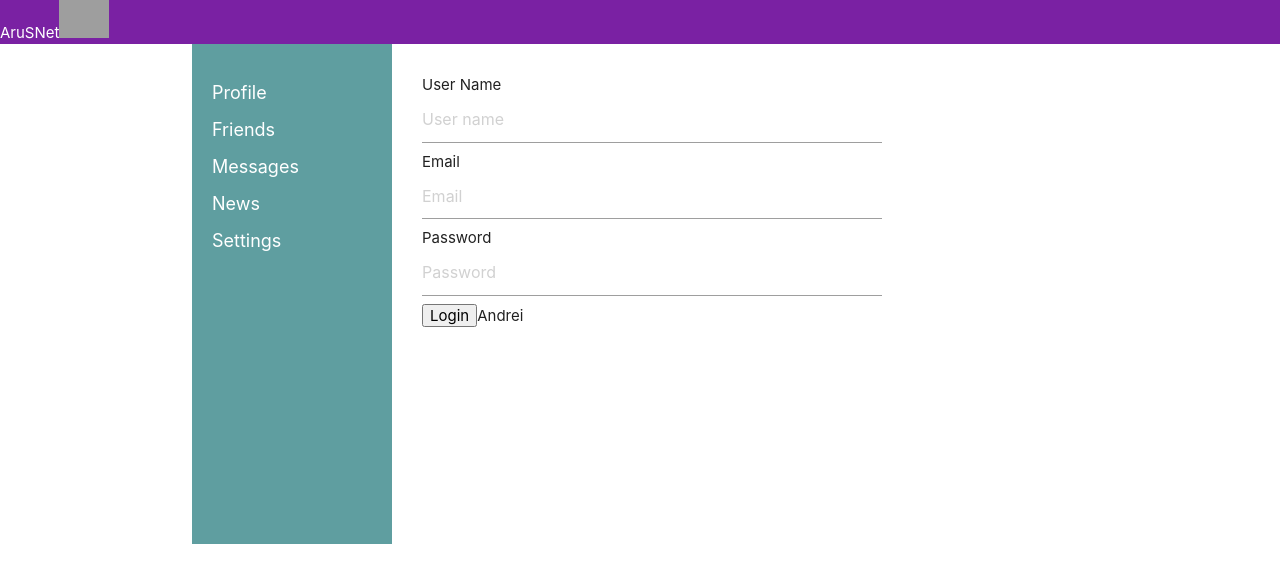
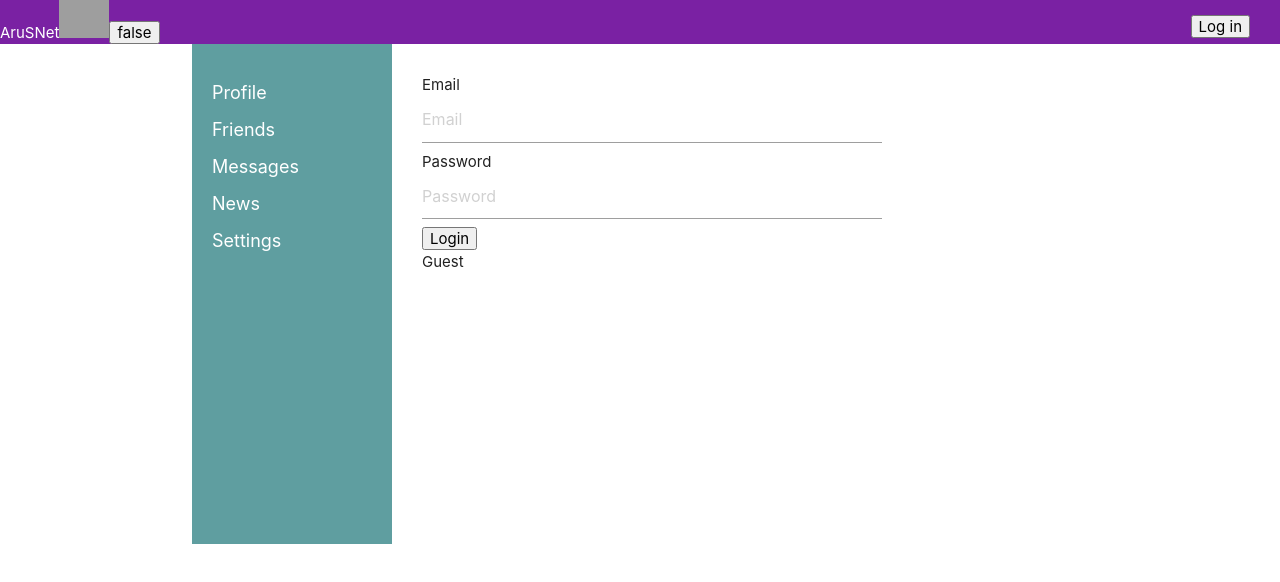
Before and after one commit to DrusMarkonii/Social-Network, a React (Create React App) app in the folder client/: page / in a window 1280 px wide. Shown: the top 582 px of the page. Built offline with nearby package versions, Linux system fonts and the light colour scheme; grey boxes are pictures that could not be loaded.

Commit message:
add login

```diff
--- a/client/src/components/App/App.tsx
+++ b/client/src/components/App/App.tsx
@@ -1,10 +1,8 @@
 import React, { useState } from 'react';
 import { BrowserRouter as Router, Routes, Route } from 'react-router-dom';
-
 // import Footer from '../Footer/Footer';
 import Header from '../Header/Header';
 import Navbar from '../Navbar/Navbar';
-
 import Profile  from '../Profile/Profile';
 import Messages from '../Messages/Messages';
 import './App.css';
@@ -12,26 +10,36 @@ import News from '../News/News';
 import Friends from '../Friends/Friends';
 import Registration from '../Registration/Registration';
 import Login from '../Login/Login';
+import  { UserContext } from './UserContext';
 
-export const UserContext = React.createContext({});
+
 
 const App = () => {
-  const [context, setContext] = useState("Andrei");
+  const local:any = localStorage.getItem('user')
+  const userData = JSON.parse(local)
+
+  const [userLogin, setUserLogin] = useState<string>('Guest');
+  const [isAuth, setIsAuth] = useState<boolean>(false);
+
   return (
     <Router>
-      <UserContext.Provider value={context}>
+      <UserContext.Provider value={{userLogin, setUserLogin, isAuth, setIsAuth}} >
         <Header />
         <div className='container'>
           <Navbar />
           <div className='mainContent'>
+
             <Routes>
-              <Route path='/' element={<Login />} />
-              <Route path='/api/auth/registration' element={<Registration />} />
-              <Route path='/profile/' element={<Profile />} />
-              <Route path='/messages/*' element={<Messages />} />
-              <Route path='/news/*' element={<News />} />
-              <Route path='/friends/*' element={<Friends />} />
+              {!isAuth ?
+                <><Route path='/' element={<Login />} /><Route path='/api/auth/registration' element={<Registration />} /></>:
+                <><Route path='/profile/' element={<Profile />} /><Route path='/messages/*' element={<Messages />} /><Route path='/news/*' element={<News />} /><Route path='/friends/*' element={<Friends />} /></>
+              }
+
+
+
             </Routes>
+
+
           </div>
         </div>
         {/* <Footer /> */}
--- /dev/null
+++ b/client/src/components/App/UserContext.ts
@@ -0,0 +1,15 @@
+import React, { createContext, useContext } from "react";
+
+export type UserContextType = {
+    userLogin: any;
+    setUserLogin:(str: string) => void;
+    isAuth: boolean;
+    setIsAuth:(bool: boolean) => void;
+}
+
+export const UserContext = React.createContext<UserContextType>({
+    userLogin: {},
+    setUserLogin: () => {},
+    isAuth: false,
+    setIsAuth: () => {},
+})
--- a/client/src/components/Header/Header.css
+++ b/client/src/components/Header/Header.css
@@ -14,3 +14,10 @@
 .header__logo__img {
   width: 50px;
 }
+
+.button-panel {
+  float: right;
+  margin-right: 30px;
+  margin-top: 15px;
+
+}
--- a/client/src/components/Header/Header.tsx
+++ b/client/src/components/Header/Header.tsx
@@ -1,14 +1,30 @@
-import React from 'react';
+import React, {useContext} from 'react';
+import { UserContext } from '../App/UserContext';
 import { NavLink } from 'react-router-dom';
 import './Header.css'
 
-const Header: React.FC = () => (
+const Header: React.FC = () => {
+  const {isAuth, setIsAuth} = useContext(UserContext)
+  return (
   <div className='header'>
     <NavLink to='/api/auth/registration' className='brand-logo'>
       AruSNet
       <img className='header__logo__img' src='https://png.pngtree.com/png-clipart/20200709/original/pngtree-abstract-s-letter-circle-vector-logo-design-alphabet-circle-logo-vector-png-image_3611616.jpg' alt='logo img'/>
     </NavLink>
+    <div className='button-panel'>
+    {!isAuth ?
+     <NavLink to='/'>
+      <button>Log in</button>
+    </NavLink> :
+    <NavLink to='/'>
+      <button>Log out</button>
+    </NavLink>
+    }
+    </div>
+
+    <button>{`${isAuth}`}</button>
   </div>
-);
+  )
+};
 
 export default Header;
--- a/client/src/components/Login/Login.tsx
+++ b/client/src/components/Login/Login.tsx
@@ -1,47 +1,53 @@
 import React, { useState, useContext } from 'react';
 import './Login.css';
 import axios from 'axios';
-import { UserContext } from '../App/App';
+import  {UserContext} from '../App/UserContext';
+import { NavLink } from 'react-router-dom';
+
 
 const Login: React.FC = () => {
-  const [userName, setUserName] = useState('');
-  const [email, setEmail] = useState('');
   const [password, setPassword] = useState('');
   const [isShow, setIsShow] = useState(false);
-  const user = useContext(UserContext);
+  const [email, setEmail] = useState('');
+
+  const {userLogin, setUserLogin, isAuth, setIsAuth} = useContext(UserContext)
+
 
 
   const submitHandler = async () => {
-    if (userName && email && password !== '') {
-      await axios.post('http://localhost:5000/api/auth/registration', {
-        userName,
-        email,
-        password,
-      });
-      setIsShow((prev) => !prev);
+    try {
 
-      alert(`User ${userName} was created !!!`);
-    } else {
-      alert('Enter text!');
+      if (email && password !== '') {
+        const response = await axios.post('http://localhost:5000/api/auth/login', {
+          email,
+          password,
+        });
+        const guest = response.data.user
+
+        console.log(guest)
+        // console.log(response.data.user)
+
+        setUserLogin(JSON.stringify(guest))
+        setIsAuth(true)
+
+        localStorage.setItem('token', response.data.token )
+        localStorage.setItem('token', response.data.user)
+
+
+      }
+      setEmail('');
+      setPassword('');
+    } catch (e:any) {
+      console.log(e)
     }
 
-    setUserName('');
-    setEmail('');
-    setPassword('');
+
   };
 
 
   return (
     <div className='login'>
-      <div>
-        User Name
-        <input
-          type='text'
-          placeholder='User name'
-          value={userName}
-          onChange={(e: any) => setUserName(e.target.value)}
-        />
-      </div>
+
       <div>
         Email
         <input
@@ -61,9 +67,12 @@ const Login: React.FC = () => {
         />
       </div>
       <div>
-        <input onClick={submitHandler} type='submit' value='Login' />
-        {user}
+
+        <NavLink to='/profile'>
+          <input onClick={submitHandler} type='submit' value='Login' />
+        </NavLink>
       </div>
+      {userLogin}
     </div>
   );
 };
--- a/client/src/components/Profile/MyPosts/MyPosts.tsx
+++ b/client/src/components/Profile/MyPosts/MyPosts.tsx
@@ -8,7 +8,7 @@ const MyPosts = () => {
   const [textPost, setTextPost] = useState('');
   const [isSubmit, setIsSubmit] = useState(false);
 
-  const posts = data.reverse();
+
 
   const handlerSubmit = async () => {
     if (textPost !== '') {
@@ -39,6 +39,8 @@ const MyPosts = () => {
 
   const changeTextArea = (e: any) => setTextPost(e.target.value);
 
+  const posts = data.reverse();
+
   const PostItems = posts.map((item) => (
     <Post
       isSubmit={isSubmit}
--- a/client/src/components/Profile/ProfileInfo/ProfileInfo.tsx
+++ b/client/src/components/Profile/ProfileInfo/ProfileInfo.tsx
@@ -1,10 +1,14 @@
 import React, { useContext } from 'react';
 import './ProfileInfo.css';
+import { UserContext } from '../../App/UserContext';
 
-import { UserContext } from '../../App/App';
+
 
 const ProfileInfo = () => {
-  const user = useContext(UserContext);
+  const local:any = localStorage.getItem('user')
+  const userData = JSON.parse(local)
+  console.log(local)
+  const {userLogin, setUserLogin} = useContext(UserContext)
 
 
 
@@ -16,7 +20,7 @@ const ProfileInfo = () => {
           alt='background-img'
         />
       </div>
-      <div className='descriptionBlock'>{user} </div>
+      <div className='descriptionBlock'>{userLogin} </div>
     </div>
   );
 };
--- a/client/src/components/Registration/Registration.tsx
+++ b/client/src/components/Registration/Registration.tsx
@@ -2,14 +2,14 @@ import React, { useState, useContext } from 'react';
 import './Registration.css';
 import axios from 'axios';
 // eslint-disable-next-line import/no-cycle
-import { UserContext } from '../App/App';
+
 
 const Registration: React.FC = () => {
   const [userName, setUserName] = useState('');
   const [email, setEmail] = useState('');
   const [password, setPassword] = useState('');
   const [isShow, setIsShow] = useState(false);
-  const user = useContext(UserContext);
+
 
 
   const submitHandler = async () => {
@@ -63,7 +63,7 @@ const Registration: React.FC = () => {
       </div>
       <div>
         <input onClick={submitHandler} type='submit' value='Register' />
-        {user}
+
       </div>
     </div>
   );
--- a/client/src/index.tsx
+++ b/client/src/index.tsx
@@ -5,6 +5,7 @@ import { Provider } from 'react-redux';
 import App from './components/App/App';
 import store from './store';
 
+
 ReactDOM.render(
   <Provider store={store}>
     <App />
```
Also changed, not shown: 1 other file (tests, documents, lock files or other folders).
